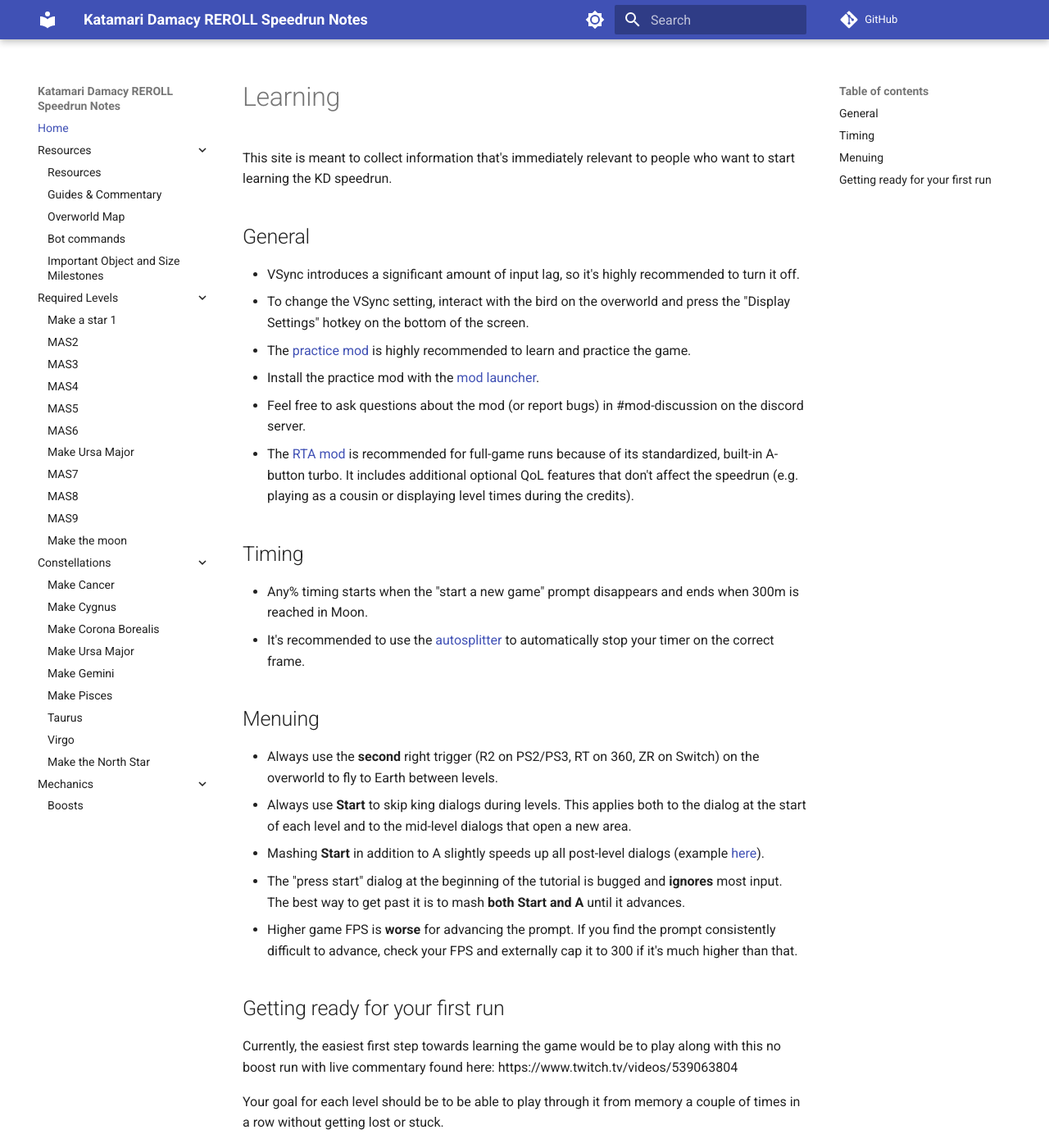
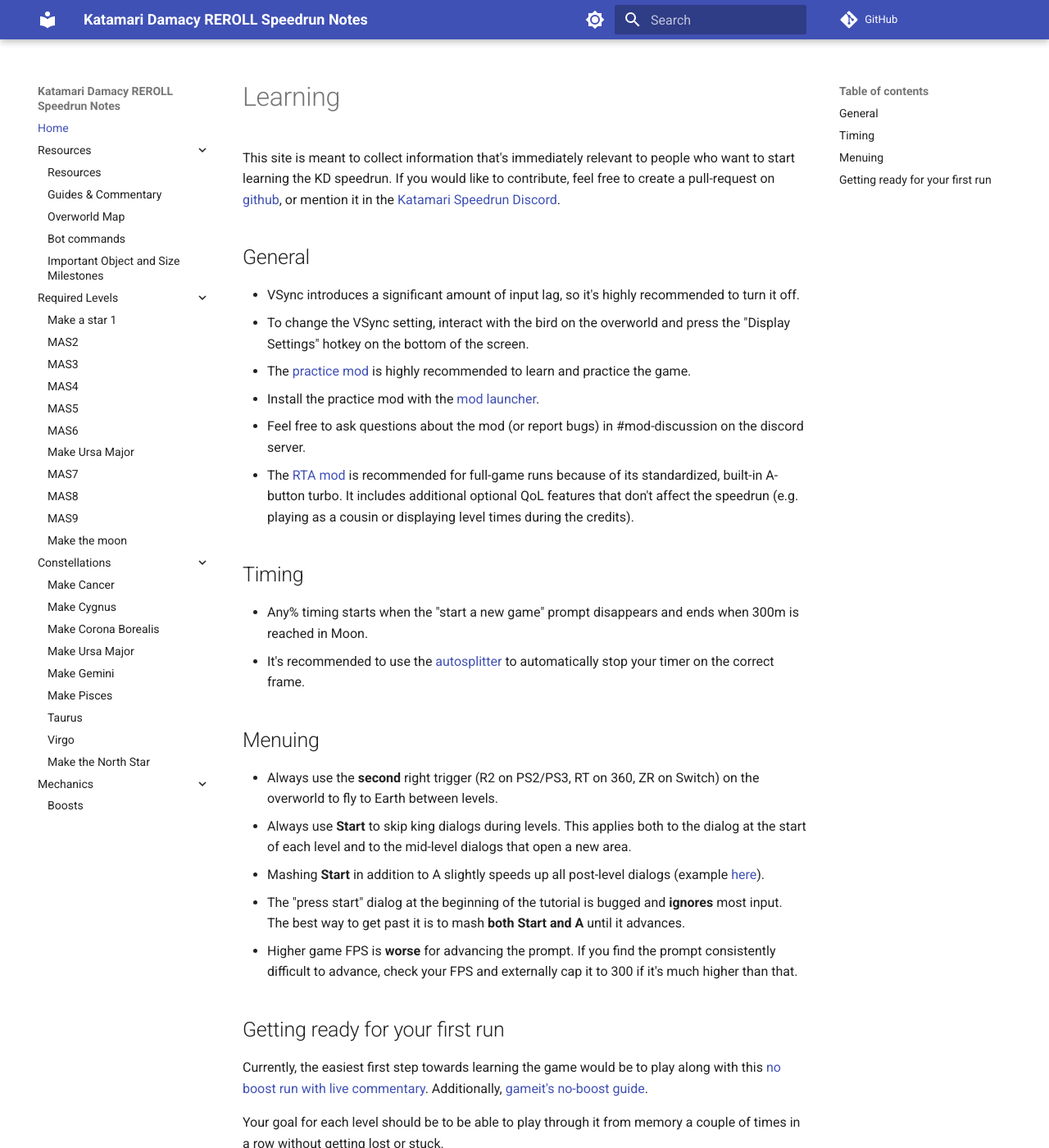
Before and after one commit to shookietea/reroll-notes, an MkDocs documentation site: the page built from docs/index.md, in a window 1280 px wide and 1400 px high. Shown: the whole window at 82% size. Built offline with MkDocs 1.6.1 and Material for MkDocs 9.7.7, drawn with Linux system fonts in a browser that asks for light colours; comment, search, counter and statistics services are not loaded.

Commit message:
add contributing info

```diff
--- a/docs/index.md
+++ b/docs/index.md
@@ -1,6 +1,6 @@
 # Learning
 
-This site is meant to collect information that's immediately relevant to people who want to start learning the KD speedrun.
+This site is meant to collect information that's immediately relevant to people who want to start learning the KD speedrun. If you would like to contribute, feel free to create a pull-request on [github](https://github.com/shookietea/reroll-notes), or mention it in the [Katamari Speedrun Discord](https://discord.com/invite/NEJU2JT).
 
 ## General
 
@@ -26,7 +26,7 @@
 
 ## Getting ready for your first run
 
-Currently, the easiest first step towards learning the game would be to play along with this no boost run with live commentary found here: https://www.twitch.tv/videos/539063804
+Currently, the easiest first step towards learning the game would be to play along with this [no boost run with live commentary](https://www.twitch.tv/videos/539063804). Additionally, [gameit's no-boost guide](https://www.youtube.com/watch?v=5ns_9AyCiRQ&t).
 
 Your goal for each level should be to be able to play through it from memory a couple of times in a row without getting lost or stuck.
 
```
Also changed, not shown: docs/attachments/katamari ledge that can be rolled up but also bonked.png (added).
